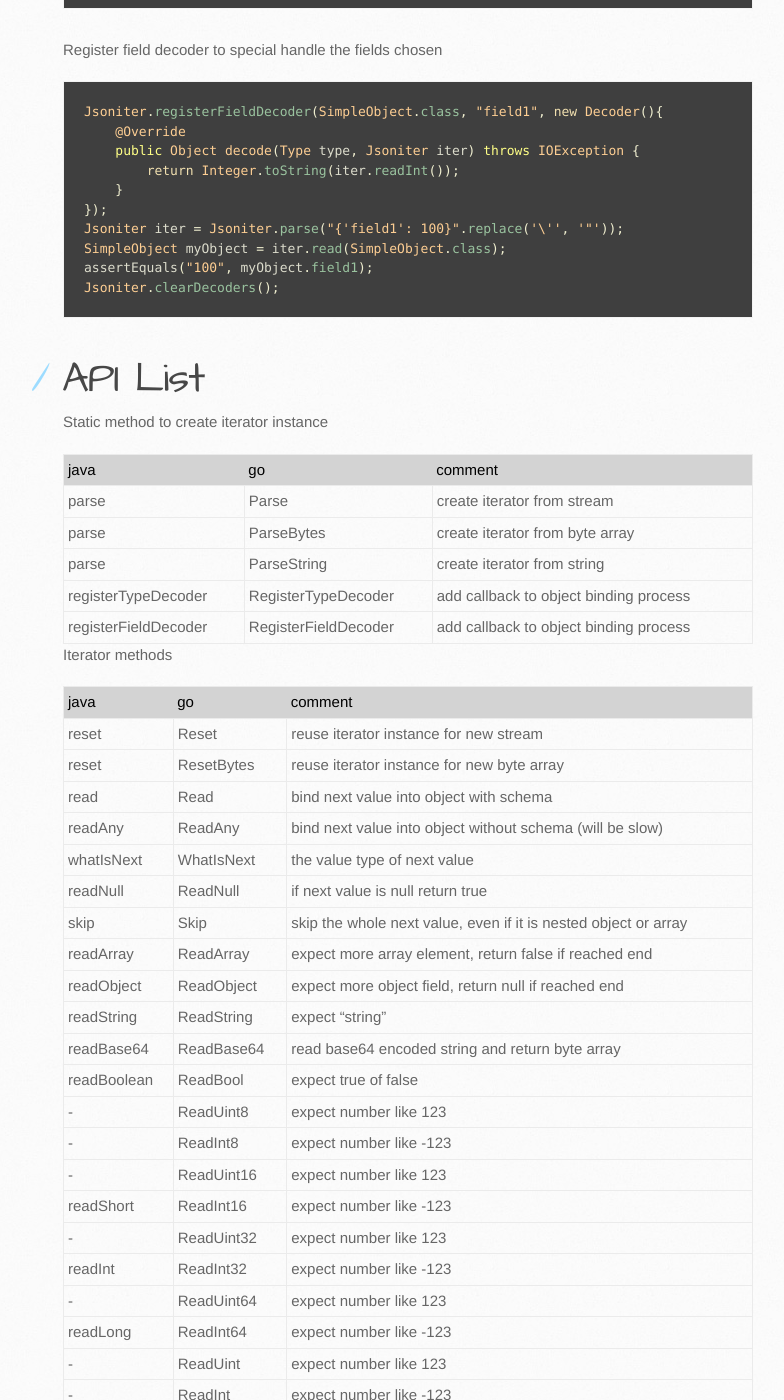
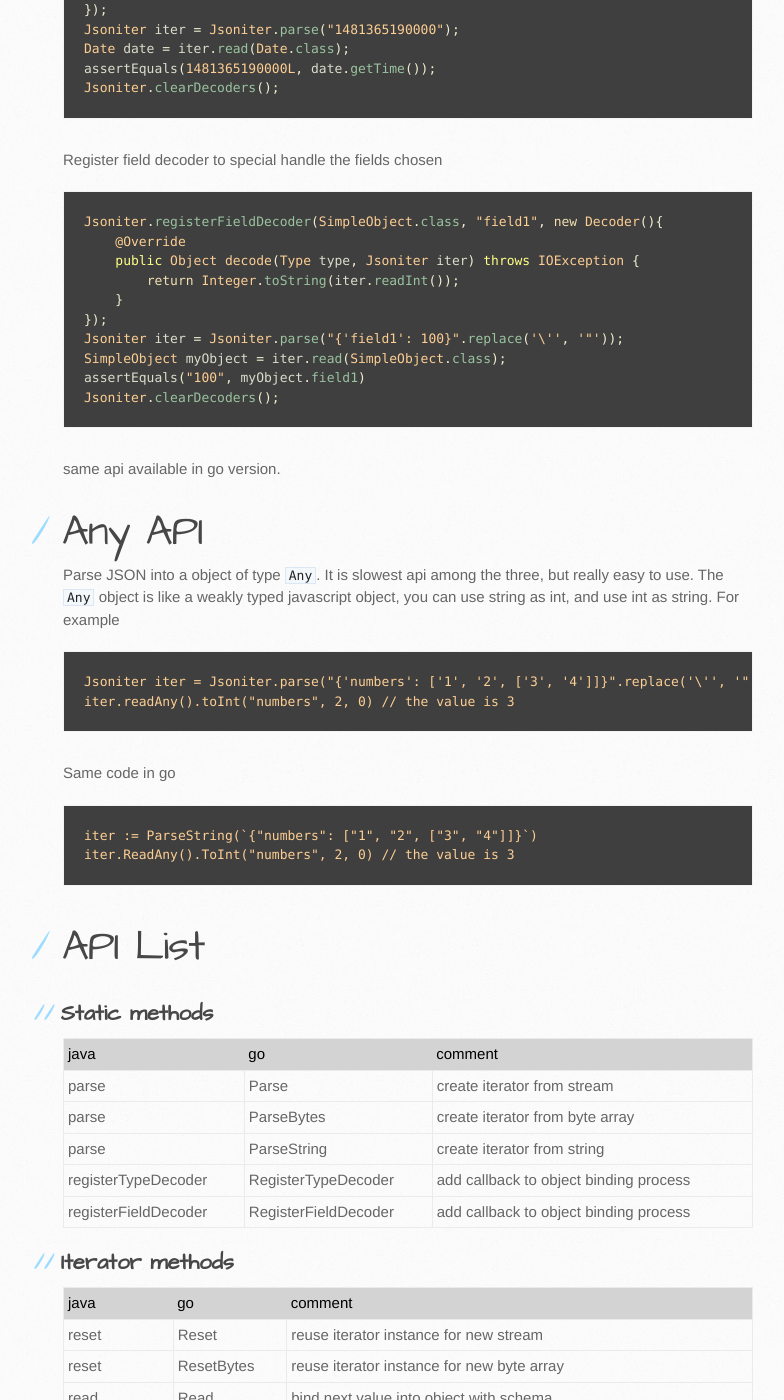
Before and after one commit to json-iterator/json-iterator.github.io, a Jekyll site: the page built from api.md, in a window 1280 px wide and 1400 px high, scrolled down 7432 px. Shown: the whole window, without its empty margins (107-891 px from the left). Built offline with Jekyll 4.4.1, drawn with Linux system fonts in a browser that asks for light colours; comment, search, counter and statistics services are not loaded; some of the changed text lies outside the part shown.

Commit message:
Update api.md

````diff
--- a/api.md
+++ b/api.md
@@ -286,6 +286,8 @@ Jsoniter iter = Jsoniter.parse("[1,2,3]");
 List<Integer> val = iter.read(new TypeLiteral<ArrayList<Integer>>(){});
 ```
 
+The type literal instance might be reused globally, which is thread-safe.
+
 ## Bind callback
 
 The downside of binding is there is always exception. We want the field to be string, but some input put the field as int. Being able to customize the binding is crucial. The answer is callback. Add callback hook in the binding process, then we can use iterator api to take back the control.
@@ -316,14 +318,32 @@ Jsoniter.registerFieldDecoder(SimpleObject.class, "field1", new Decoder(){
 });
 Jsoniter iter = Jsoniter.parse("{'field1': 100}".replace('\'', '"'));
 SimpleObject myObject = iter.read(SimpleObject.class);
-assertEquals("100", myObject.field1);
+assertEquals("100", myObject.field1)
 Jsoniter.clearDecoders();
+```
+
+same api available in go version.
+
+# Any API
+
+Parse JSON into a object of type `Any`. It is slowest api among the three, but really easy to use. The `Any` object is like a weakly typed javascript object, you can use string as int, and use int as string. For example
+
+```
+Jsoniter iter = Jsoniter.parse("{'numbers': ['1', '2', ['3', '4']]}".replace('\'', '"'));
+iter.readAny().toInt("numbers", 2, 0) // the value is 3
+```
+
+Same code in go
+
+```
+iter := ParseString(`{"numbers": ["1", "2", ["3", "4"]]}`)
+iter.ReadAny().ToInt("numbers", 2, 0) // the value is 3
 ```
 
 
 # API List
 
-Static method to create iterator instance
+## Static methods
 
 | java | go | comment |
 | --- | --- | --- |
@@ -333,7 +353,7 @@ Static method to create iterator instance
 | registerTypeDecoder | RegisterTypeDecoder | add callback to object binding process |
 | registerFieldDecoder | RegisterFieldDecoder | add callback to object binding process |
 
-Iterator methods
+## Iterator methods
 
 | java | go | comment |
 | --- | --- | --- |
````
